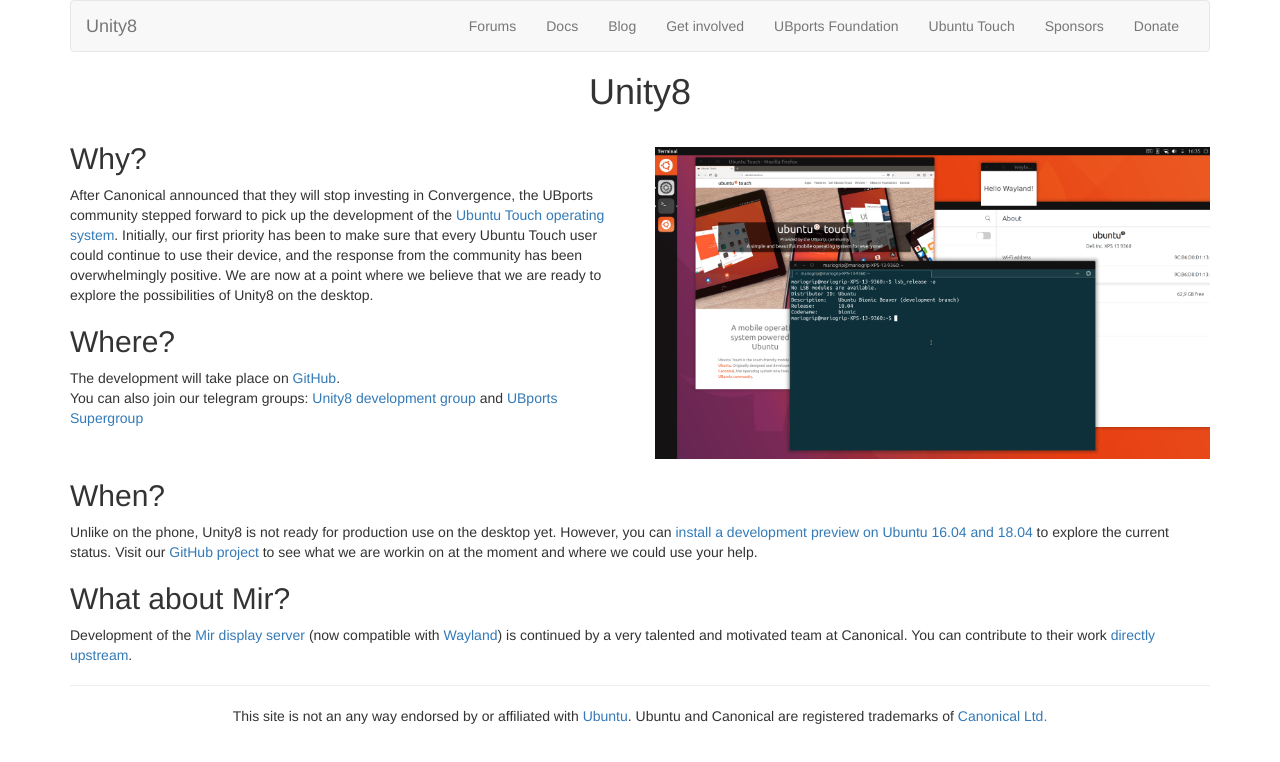
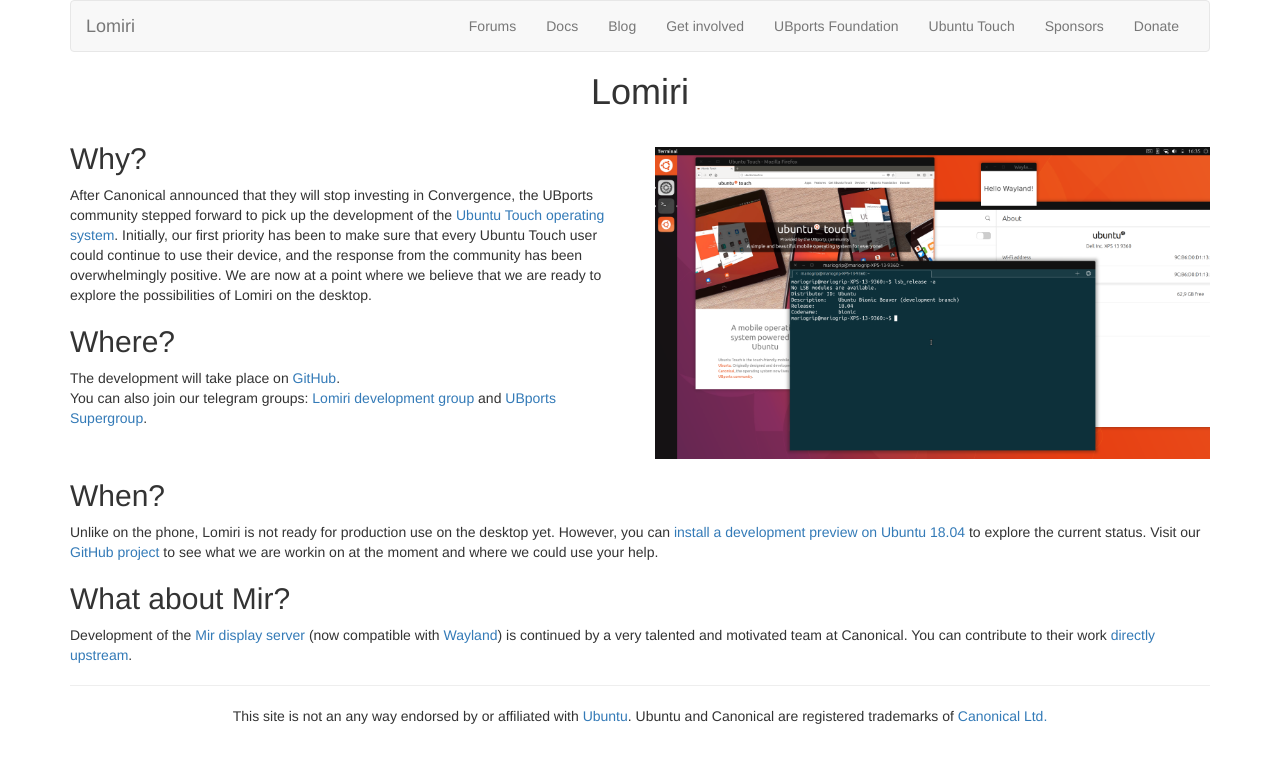
Before and after one commit to ubports/unity8.io, a plain HTML site: page index.html in a window 1280 px wide. Drawn offline with nearby package versions, Linux system fonts and the light colour scheme.

Commit message:
Update index.html to replace Unity8 with Lomiri

```diff
--- a/index.html
+++ b/index.html
@@ -7,7 +7,7 @@
     <script src="https://ajax.googleapis.com/ajax/libs/jquery/3.3.1/jquery.min.js"></script>
     <link rel="stylesheet" href="https://maxcdn.bootstrapcdn.com/bootstrap/3.3.7/css/bootstrap.min.css" integrity="sha384-BVYiiSIFeK1dGmJRAkycuHAHRg32OmUcww7on3RYdg4Va+PmSTsz/K68vbdEjh4u" crossorigin="anonymous">
     <script src="https://maxcdn.bootstrapcdn.com/bootstrap/3.3.7/js/bootstrap.min.js"></script>
-    <title>Unity8 - The convergent desktop environment</title>
+    <title>Lomiri - The convergent desktop environment</title>
 </head>
 
 <body>
@@ -20,7 +20,7 @@
                         <span class="icon-bar"></span>
                         <span class="icon-bar"></span>
                     </button>
-                    <a class="navbar-brand" href="#">Unity8</a>
+                    <a class="navbar-brand" href="#">Lomiri</a>
                 </div>
                 <div class="collapse navbar-collapse" id="navbar">
                     <ul class="nav navbar-nav navbar-right">
@@ -37,7 +37,7 @@
             </div>
         </nav>
 
-        <h1 class="text-center">Unity8</h1>
+        <h1 class="text-center">Lomiri</h1>
         <p>
           <div class="row">
             <div class="col-sm-6">
@@ -45,12 +45,12 @@
               <div>
                 After Canonical announced that they will stop investing in Convergence, the UBports community stepped forward to pick up the development of the <a href="https://ubuntu-touch.io">Ubuntu Touch operating system</a>.
                 Initially, our first priority has been to make sure that every Ubuntu Touch user could continue to use their device, and the response from the community has been overwhelmingly positive.
-                We are now at a point where we believe that we are ready to explore the possibilities of Unity8 on the desktop.
+                We are now at a point where we believe that we are ready to explore the possibilities of Lomiri on the desktop.
               </div>
               <h2>Where?</h2>
               <div>
                 The development will take place on <a href="https://github.com/ubports/unity8">GitHub</a>.<br />
-                You can also join our telegram groups: <a href="https://t.me/UBports_Unity8">Unity8 development group</a> and <a href="https://t.me/ubports">UBports Supergroup</a>
+                You can also join our telegram groups: <a href="https://t.me/UBports_Lomiri">Lomiri development group</a> and <a href="https://t.me/ubports">UBports Supergroup</a>.
               </div>
             </div>
             <div class="col-sm-6">
@@ -59,7 +59,7 @@
           </div>
           <h2>When?</h2>
           <div>
-            Unlike on the phone, Unity8 is not ready for production use on the desktop yet. However, you can <a href="https://github.com/ubports/unity8">install a development preview on Ubuntu 16.04 and 18.04</a> to explore the current status.
+            Unlike on the phone, Lomiri is not ready for production use on the desktop yet. However, you can <a href="https://github.com/ubports/unity8">install a development preview on Ubuntu 18.04</a> to explore the current status.
             Visit our <a href="https://github.com/ubports/unity8/projects/1"> GitHub project</a> to see what we are workin on at the moment and where we could use your help.
           </div>
           <h2>What about Mir?</h2>
```
